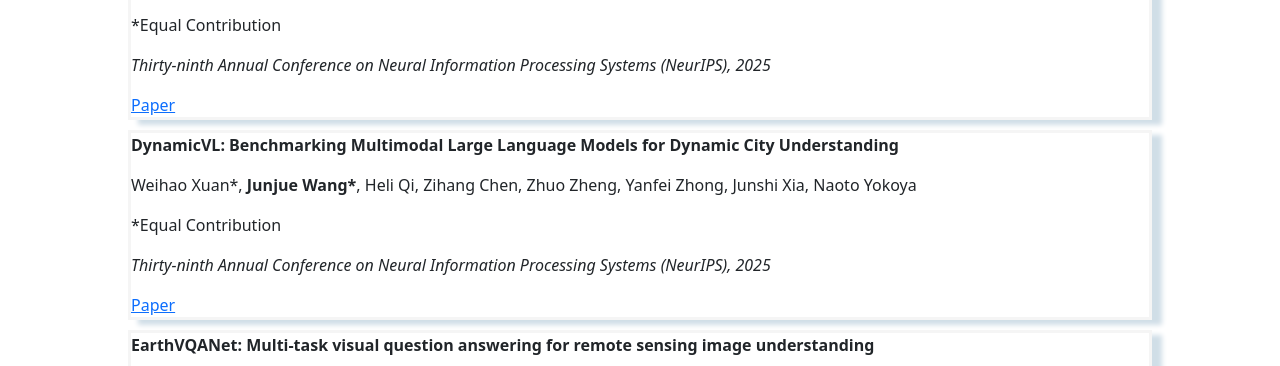
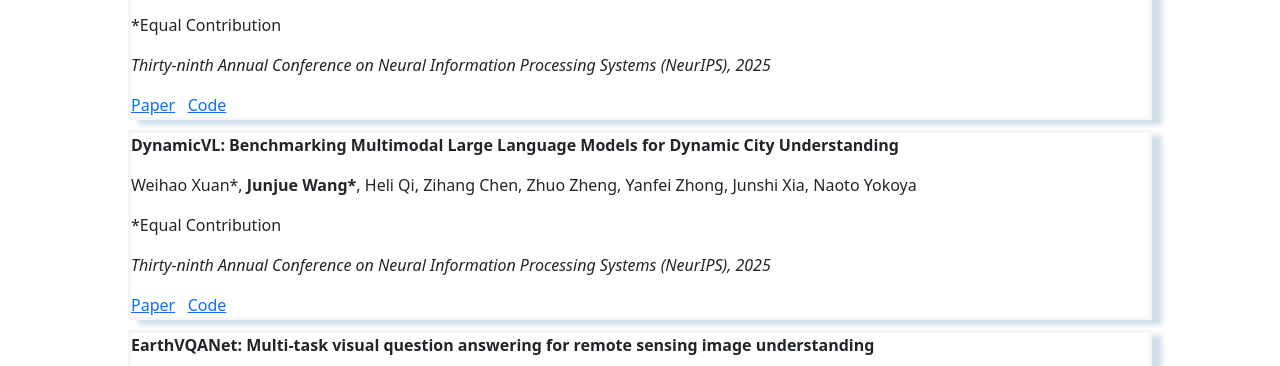
Before and after one commit to Junjue-Wang/homepage, a plain HTML site: page index.html in a window 1280 px wide. Shown: the part 953-1319 px from the top of the page. Drawn offline with nearby package versions, Linux system fonts and the light colour scheme.

Commit message:
Update index.html

```diff
--- a/index.html
+++ b/index.html
@@ -96,6 +96,7 @@
           <p class="article_journal">Thirty-ninth Annual Conference on Neural Information Processing Systems (NeurIPS), 2025</p>
           <div class="flex-shrink-0">
             <a href="https://arxiv.org/abs/2505.21089">Paper</a> &nbsp;
+            <a href="https://github.com/Junjue-Wang/DisasterM3">Code</a> &nbsp;
           </div>
         </div>
 
@@ -106,6 +107,7 @@
           <p class="article_journal">Thirty-ninth Annual Conference on Neural Information Processing Systems (NeurIPS), 2025</p>
           <div class="flex-shrink-0">
             <a href="https://arxiv.org/abs/2505.21076">Paper</a> &nbsp;
+            <a href="https://github.com/weihao1115/dynamicvl">Code</a> &nbsp;
           </div>
         </div>
 
```
